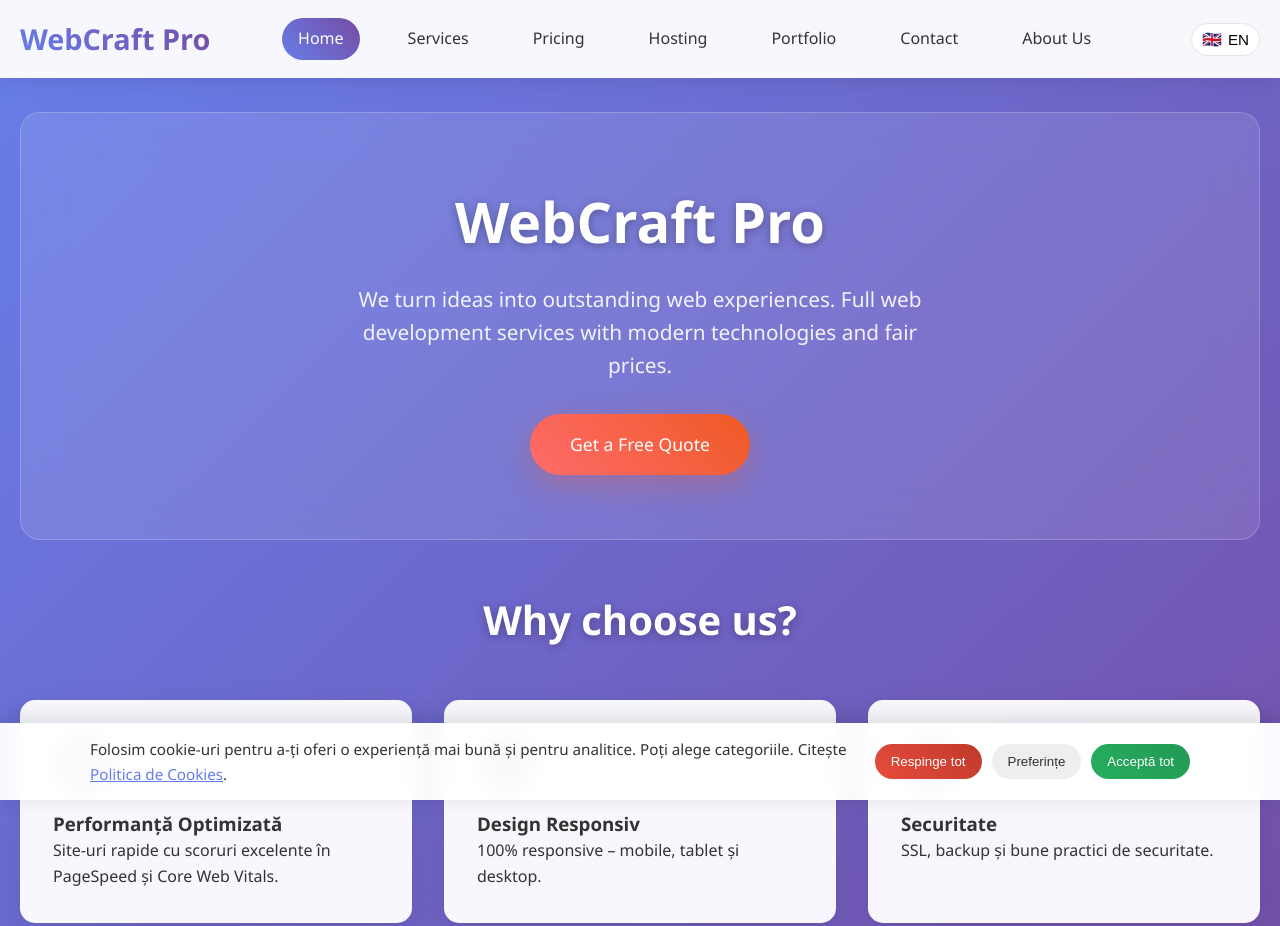
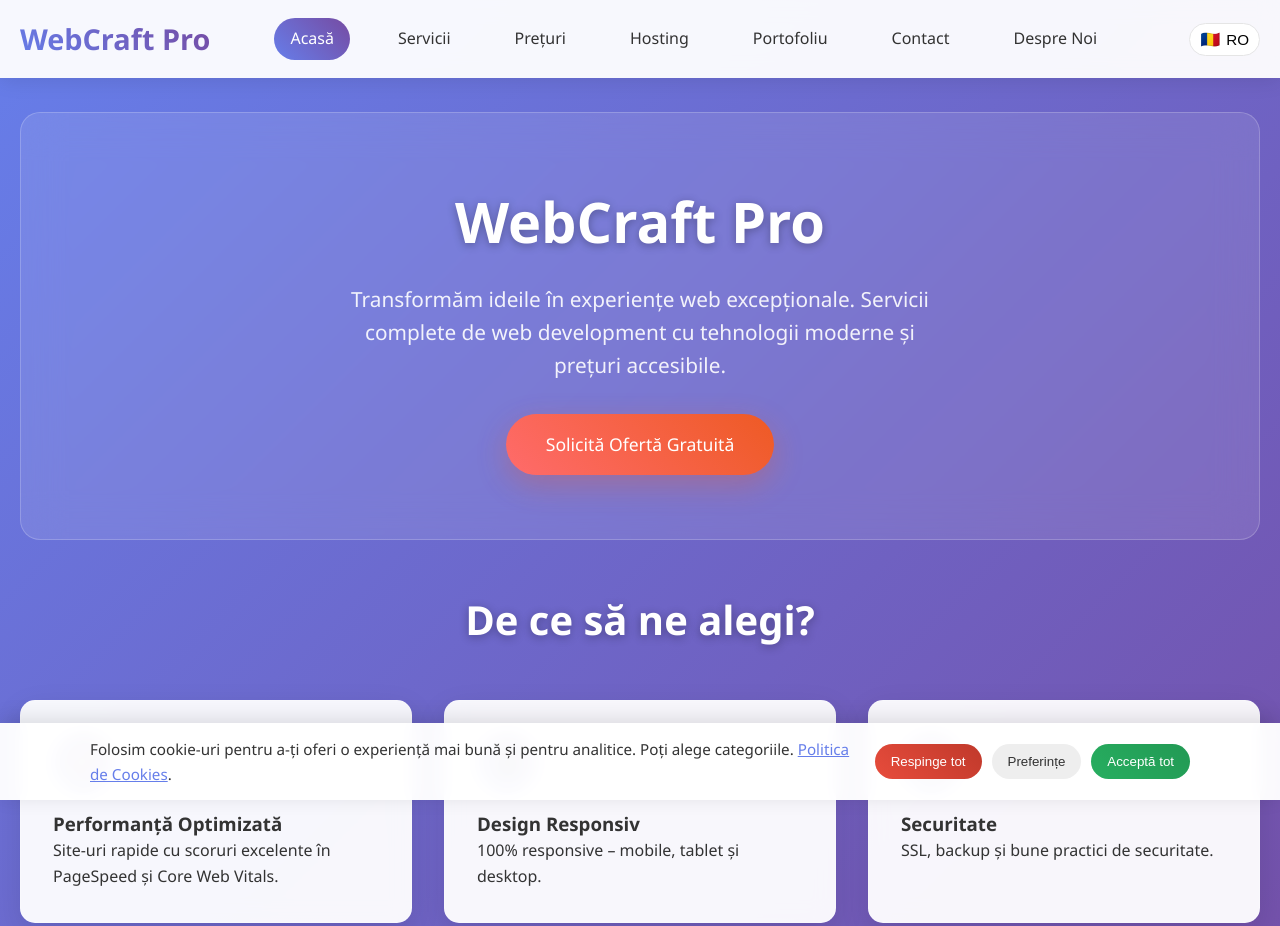
Before and after one commit to eric12345677/sss, a plain HTML site: page index.html in a window 1280 px wide. Shown: the top 926 px of the page. Drawn offline with Linux system fonts and the light colour scheme.

Commit message:
Update index.html

```diff
--- a/index.html
+++ b/index.html
@@ -664,6 +664,23 @@
       contact_title: 'Contactează-ne', contact_form_title: 'Solicită Ofertă Gratuită', contact_submit: '📧 Trimite Solicitarea',
       about_title: 'Despre WebCraft Pro', team_title: 'Echipa Noastră',
       cookies_policy: 'Politica de Cookies',
+      cookie_banner_text: 'Folosim cookie-uri pentru a-ți oferi o experiență mai bună și pentru analitice. Poți alege categoriile.',
+      cookie_reject: 'Respinge tot',
+      cookie_prefs: 'Preferințe',
+      cookie_accept_all: 'Acceptă tot',
+      cookie_pref_title: 'Preferințe Cookies',
+      cookie_row_necessary_title: 'Necesare',
+      cookie_row_necessary_desc: 'Necesare pentru funcționarea site-ului. Nu pot fi dezactivate.',
+      cookie_row_functional_title: 'Funcționale',
+      cookie_row_functional_desc: 'Funcții suplimentare (de ex. servicii de trimitere formulare).',
+      cookie_row_analytics_title: 'Analitice',
+      cookie_row_analytics_desc: 'Măsurarea anonimă a traficului (ex. Google Analytics).',
+      cookie_row_marketing_title: 'Marketing',
+      cookie_row_marketing_desc: 'Personalizare și reclame.',
+      cookie_modal_reject_all: 'Respinge tot',
+      cookie_modal_accept_all: 'Acceptă tot',
+      cookie_modal_save: 'Salvează',
+      cookie_fab: 'Preferințe cookie',
     },
     en: {
       nav_home: 'Home', nav_services: 'Services', nav_pricing: 'Pricing', nav_hosting: 'Hosting', nav_portfolio: 'Portfolio', nav_contact: 'Contact', nav_about: 'About Us',
@@ -681,6 +698,23 @@
       contact_title: 'Contact Us', contact_form_title: 'Request a Free Quote', contact_submit: '📧 Send Request',
       about_title: 'About WebCraft Pro', team_title: 'Our Team',
       cookies_policy: 'Cookies Policy',
+      cookie_banner_text: 'We use cookies to improve your experience and for analytics. You can choose categories.',
+      cookie_reject: 'Reject all',
+      cookie_prefs: 'Preferences',
+      cookie_accept_all: 'Accept all',
+      cookie_pref_title: 'Cookie Preferences',
+      cookie_row_necessary_title: 'Necessary',
+      cookie_row_necessary_desc: 'Required for the site to function. Cannot be disabled.',
+      cookie_row_functional_title: 'Functional',
+      cookie_row_functional_desc: 'Additional features (e.g., form/email services).',
+      cookie_row_analytics_title: 'Analytics',
+      cookie_row_analytics_desc: 'Anonymous traffic measurement (e.g., Google Analytics).',
+      cookie_row_marketing_title: 'Marketing',
+      cookie_row_marketing_desc: 'Personalization and ads.',
+      cookie_modal_reject_all: 'Reject all',
+      cookie_modal_accept_all: 'Accept all',
+      cookie_modal_save: 'Save',
+      cookie_fab: 'Cookie preferences',
     }
   };
 
@@ -718,6 +752,28 @@
     const aboutTitle = document.querySelector('#about .section-title'); if(aboutTitle) aboutTitle.textContent = dict.about_title;
     const teamTitle = document.querySelector('#about h3[style*="Echipa"]'); if(teamTitle) teamTitle.textContent = dict.team_title;
     const cookieTitle = document.querySelector('#cookies .section-title'); if(cookieTitle) cookieTitle.textContent = dict.cookies_policy;
+    // Cookie banner & modal texts
+    const cbText = document.querySelector('#cookieBanner .cookie-text'); if(cbText){
+      const policyLink = cbText.querySelector('a.nav-link');
+      cbText.textContent = dict.cookie_banner_text + ' ';
+      if(policyLink){ policyLink.textContent = dict.cookies_policy; policyLink.style.color = '#667eea'; cbText.appendChild(policyLink); cbText.appendChild(document.createTextNode('.')); }
+    }
+    const btnReject = document.getElementById('cookieRejectAll'); if(btnReject) btnReject.textContent = dict.cookie_reject;
+    const btnPrefs = document.getElementById('cookieManage'); if(btnPrefs) btnPrefs.textContent = dict.cookie_prefs;
+    const btnAccept = document.getElementById('cookieAcceptAll'); if(btnAccept) btnAccept.textContent = dict.cookie_accept_all;
+    const prefTitle = document.getElementById('cookiePrefTitle'); if(prefTitle) prefTitle.textContent = dict.cookie_pref_title;
+    const rowNecT = document.querySelector('#cookiePrefModal .cookie-pref-row:nth-child(1) h4'); if(rowNecT) rowNecT.textContent = dict.cookie_row_necessary_title;
+    const rowNecD = document.querySelector('#cookiePrefModal .cookie-pref-row:nth-child(1) div[style*="color:#666"]'); if(rowNecD) rowNecD.textContent = dict.cookie_row_necessary_desc;
+    const rowFunT = document.querySelector('#cookiePrefModal .cookie-pref-row:nth-child(2) h4'); if(rowFunT) rowFunT.textContent = dict.cookie_row_functional_title;
+    const rowFunD = document.querySelector('#cookiePrefModal .cookie-pref-row:nth-child(2) div[style*="color:#666"]'); if(rowFunD) rowFunD.textContent = dict.cookie_row_functional_desc;
+    const rowAnaT = document.querySelector('#cookiePrefModal .cookie-pref-row:nth-child(3) h4'); if(rowAnaT) rowAnaT.textContent = dict.cookie_row_analytics_title;
+    const rowAnaD = document.querySelector('#cookiePrefModal .cookie-pref-row:nth-child(3) div[style*="color:#666"]'); if(rowAnaD) rowAnaD.textContent = dict.cookie_row_analytics_desc;
+    const rowMarT = document.querySelector('#cookiePrefModal .cookie-pref-row:nth-child(4) h4'); if(rowMarT) rowMarT.textContent = dict.cookie_row_marketing_title;
+    const rowMarD = document.querySelector('#cookiePrefModal .cookie-pref-row:nth-child(4) div[style*="color:#666"]'); if(rowMarD) rowMarD.textContent = dict.cookie_row_marketing_desc;
+    const ccRAll = document.getElementById('ccRejectAll'); if(ccRAll) ccRAll.textContent = dict.cookie_modal_reject_all;
+    const ccAAll = document.getElementById('ccAcceptAll'); if(ccAAll) ccAAll.textContent = dict.cookie_modal_accept_all;
+    const ccSave = document.getElementById('ccSave'); if(ccSave) ccSave.textContent = dict.cookie_modal_save;
+    const fabBtn = document.getElementById('cookieFab'); if(fabBtn) fabBtn.textContent = dict.cookie_fab;
     // Pricing cards titles and buttons
     const htmlS = document.querySelector('#pricing .pricing-card:nth-child(1) h3'); if(htmlS) htmlS.textContent = dict.html_simple;
     const htmlA = document.querySelector('#pricing .pricing-card.featured h3'); if(htmlA) htmlA.textContent = dict.html_advanced;
@@ -736,8 +792,9 @@
   }
 
   function initLang(){
-    const saved = decodeURIComponent(getCookie(LANG_COOKIE) || '') || (navigator.language||'ro').startsWith('en') ? 'en' : 'ro';
-    const lang = (saved==='en' ? 'en' : 'ro');
+    const cookieVal = decodeURIComponent(getCookie(LANG_COOKIE) || '');
+    // Default to Romanian unless a valid cookie is already set
+    const lang = (cookieVal === 'en' || cookieVal === 'ro') ? cookieVal : 'ro';
     applyLang(lang);
     setCookie(LANG_COOKIE, lang, 365);
   }
```
